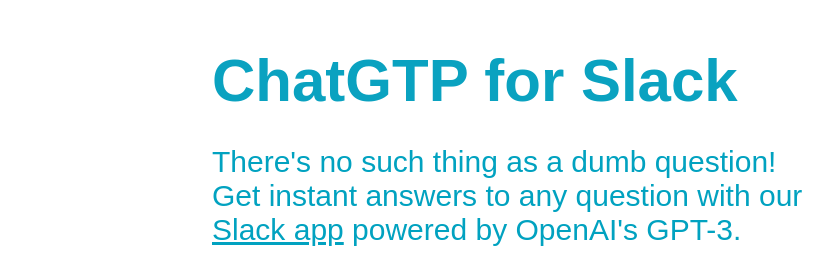
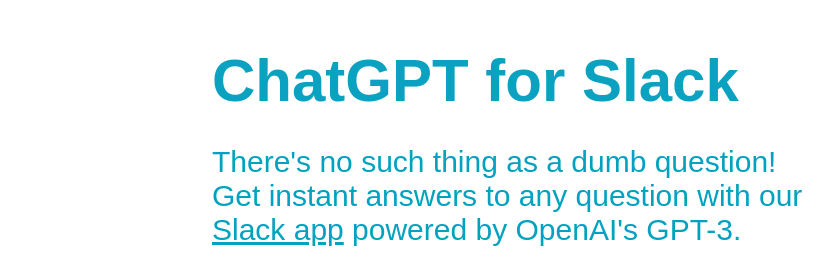
Before and after one commit to chatgptforslack/chatgptforslack.com, a plain HTML site: page index.html in a window 1280 px wide. Shown: the top 280 px of the page, 440-1280 px from the left. Drawn offline with nearby package versions, Linux system fonts and the light colour scheme.

```diff
--- a/index.html
+++ b/index.html
@@ -35,7 +35,7 @@
             <img src="robot_flower.png" class="img-fluid" alt="Friendly robot smelling flowers">
         </div>
         <div class="col-md-6">
-          <h1>ChatGTP for Slack</h1>
+          <h1>ChatGPT for Slack</h1>
           <h2>There's no such thing as a dumb question! Get instant answers to any question with our <u>Slack app</u> powered by OpenAI's GPT-3.</h3>
           <h5>Interested? Be the first to know when we launch!</h5>
           <a class="btn btn-info" href="https://forms.gle/7whNyACY7VjbgysSA" target="_blank">Join our waitlist now!</a>
```
Also changed, not shown: 1 other file.
